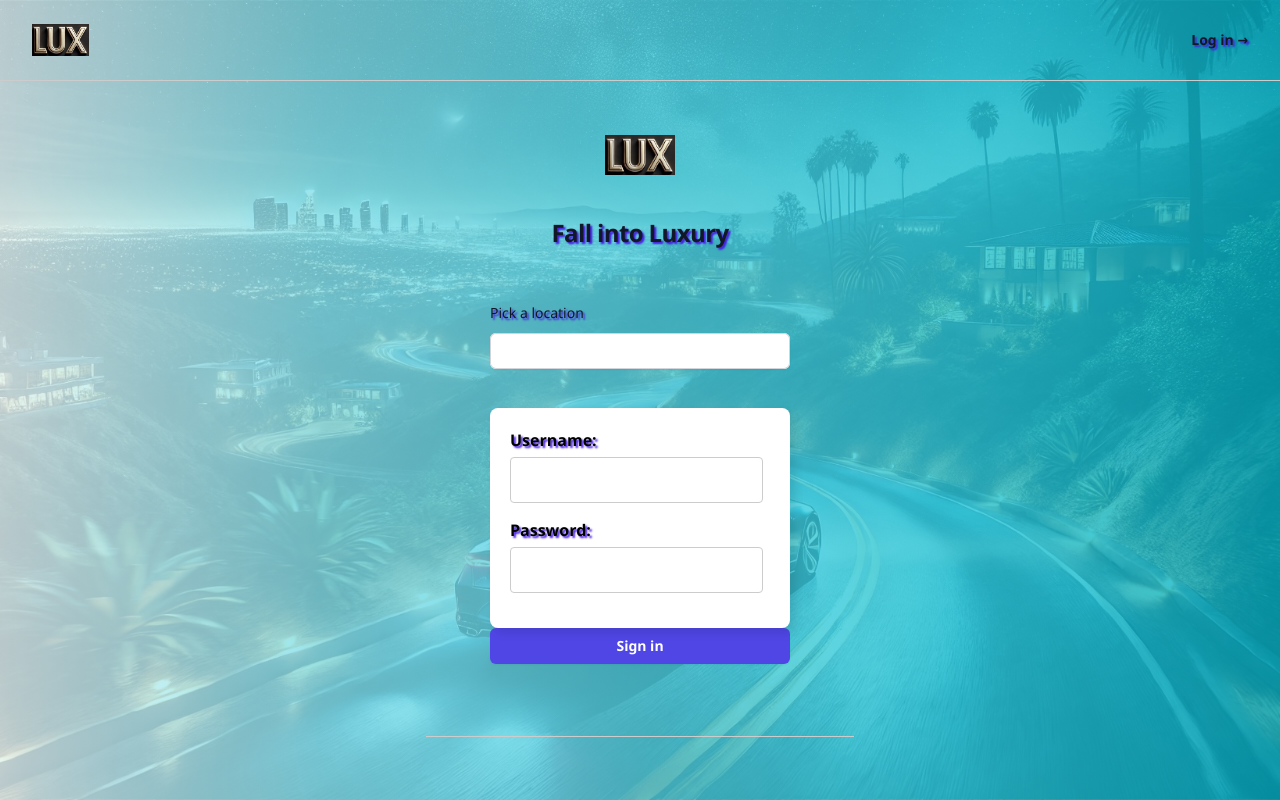
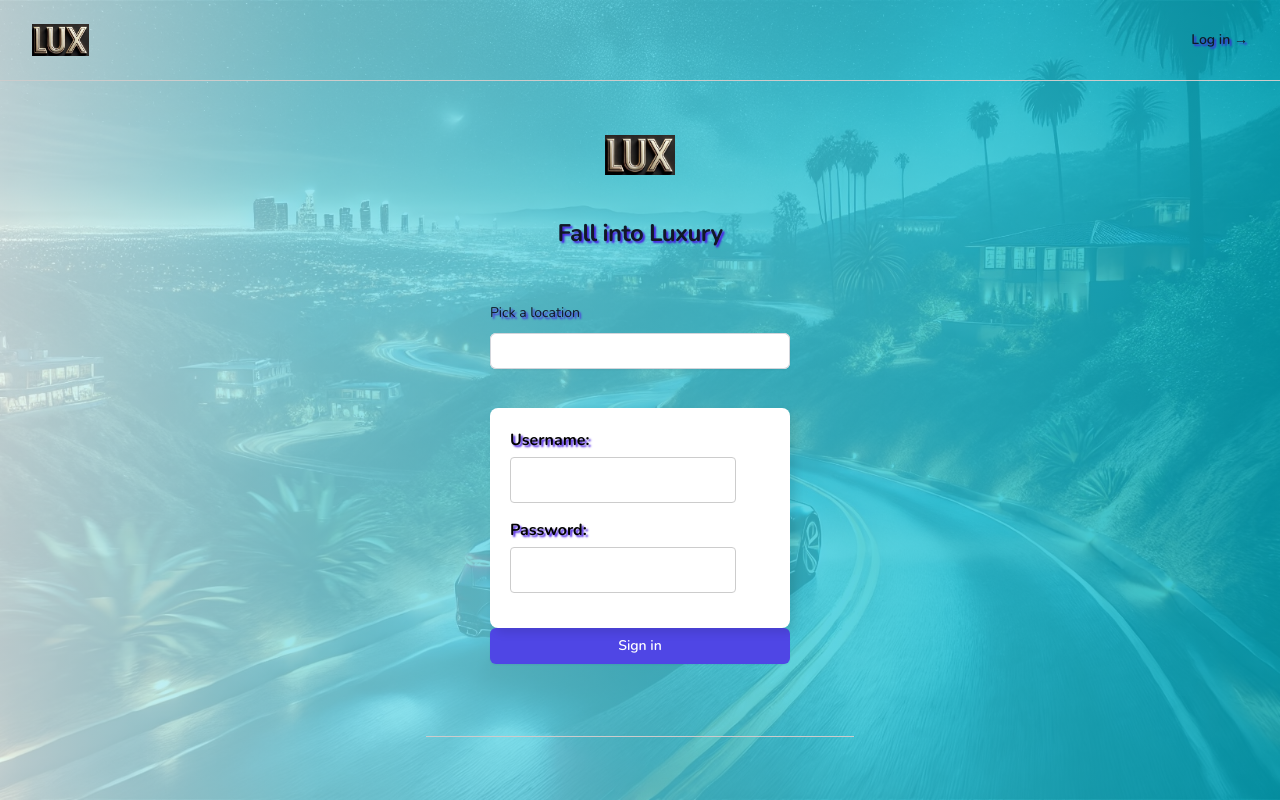
Before and after one commit to jeaq01/lux-Rental, a web app: file login.html in a window 1280 px wide. Run offline with its HTML, style and script files only (its server is not run), Linux system fonts and the light colour scheme.

Commit message:
added Nunito

```diff
--- a/login.html
+++ b/login.html
@@ -6,7 +6,9 @@
     <meta name="viewport" content="width=device-width, initial-scale=1.0">
     <title>Login Page</title>
     <link href="https://cdn.jsdelivr.net/npm/tailwindcss@2.2.19/dist/tailwind.min.css" rel="stylesheet">
-    <link href="https://fonts.googleapis.com/css2?family=Lora:wght@400;700&display=swap" rel="stylesheet">
+    <link rel="preconnect" href="https://fonts.googleapis.com">
+    <link rel="preconnect" href="https://fonts.gstatic.com" crossorigin>
+    <link href="https://fonts.googleapis.com/css2?family=Nunito:wght@200;300;400;600;700;800;900&display=swap" rel="stylesheet">
     <link rel="stylesheet" href="public/css/styles.css">
 </head>
 
--- a/public/css/styles.css
+++ b/public/css/styles.css
@@ -19,7 +19,10 @@ header,
 }
 
 body {
-  font-family: 'Segoe UI', Tahoma, Geneva, Verdana, sans-serif;
+  font-family: 'Nunito', sans-serif;
+  font-weight: 400;
+  /* or another appropriate value */
+  font-style: normal;
   text-shadow: 2px 2px 2px #461be1;
   background:
     linear-gradient(to right,
@@ -42,7 +45,6 @@ body {
   height: 100vh;
   margin: 0;
 }
-
 
 .login-container {
   background-color: #ffffff;
```
Also changed, not shown: tailwind.config.js (+5 -3 lines).
